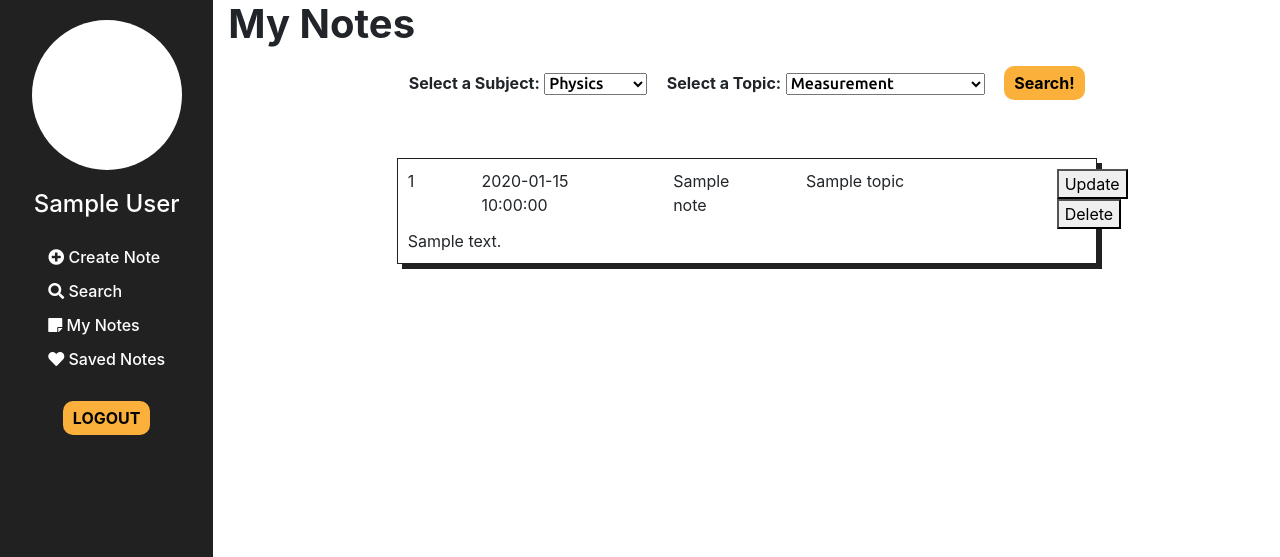
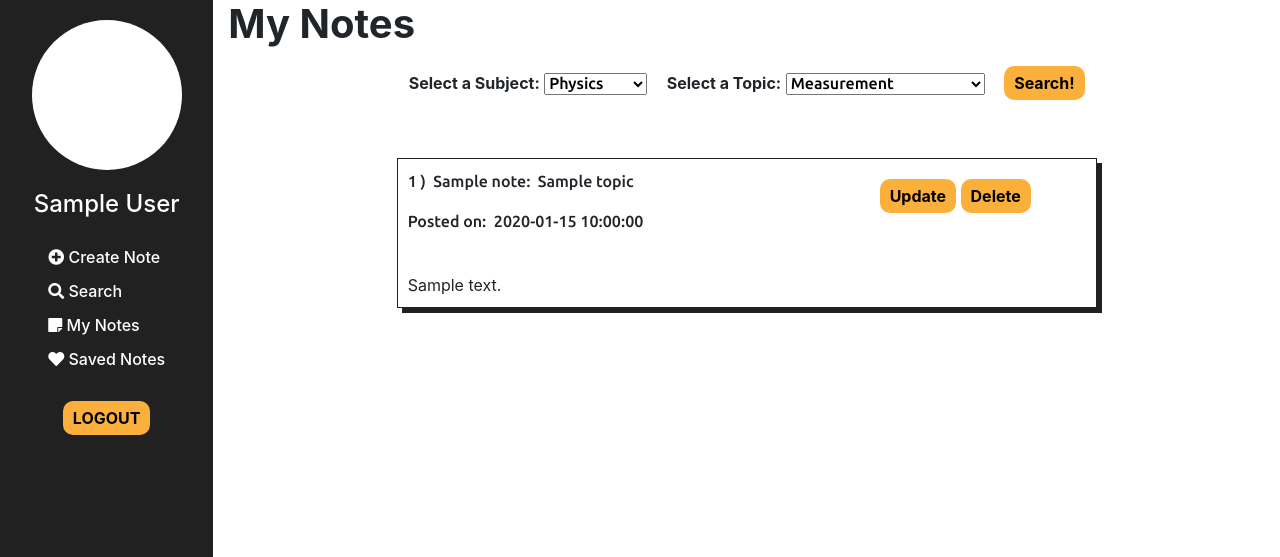
Before and after one commit to elch93/tgc-proj3-tidbits, a Flask app: page /mynotes in a window 1280 px wide. Shown: the top 557 px of the page. Run offline with Flask 2, Linux system fonts and the light colour scheme; a user stored in the database is signed in; a database or web service that is not in the repository returns one stand-in record (values such as "Sample title"); some libraries are stand-ins or nearby versions.

Commit message:
added styles to header for my notes panel

```diff
--- a/static/styles.css
+++ b/static/styles.css
@@ -267,6 +267,11 @@ a {
 }
 
 /* mynotes */
+#mynotespanel .row p {
+    font-family: 'Ubuntu', sans-serif;
+    font-weight: 500;
+}
+
 
 
 
@@ -285,12 +290,13 @@ a {
     margin: 0 15px 0 0;
 }
 
+/* buttons */
 #submitnotebtn,
 #leftpanel button,
 #searchbtn,
 #searchsubjbtn,
 #searchmynotesbtn,
-#savednotesbtn {
+#savednotesbtn, #mynotespanel .row button{
     margin: 10px auto;
     border: none;
     background-color: #FBB03B;
@@ -310,11 +316,13 @@ a {
 #submitnotebtn:hover,
 #searchsubjbtn:hover,
 #searchmynotesbtn:hover,
-#savednotesbtn:hover {
+#savednotesbtn:hover,
+#mynotespanel .row button:hover {
     transform: translateY(-5px);
     box-shadow: 0 5px 0px 1px #F15A24;
 }
 
+/* search results container */
 #resulttable, #mysavednotes, #mynotespanel {
     height: 400px;
     overflow-y: scroll;
--- a/templates/mynotes.template.html
+++ b/templates/mynotes.template.html
@@ -69,20 +69,12 @@
         {% if user_notes %}
         {% for notes in user_notes %}
         <div class="resultcard">
-            <div class="row justify-content-between">
-                <div class="col-1">
-                    {{loop.index}}
-                </div>
-                <div class="col-3">
-                    {{notes['date']}}
-                </div>
-                <div class="col-2">
-                    {{notes['subject']}}
+            <div class="row mb-4 justify-content-between">
+                <div class="col-6">
+                    <p>{{loop.index}} )&nbsp; {{notes['subject']}}:&nbsp; {{notes['topic']}}</p>
+                    <p>Posted on:&nbsp; {{notes['date']}}</p>
                 </div>
                 <div class="col-4">
-                    {{notes['topic']}}
-                </div>
-                <div class="col-1">
                     <a href="{{url_for( 'update', index = notes['_id'] )}}"><button>Update</button></a>
                     <a href="{{url_for( 'delete', index = notes['_id'] )}}"><button>Delete</button></a>
                 </div>
```
